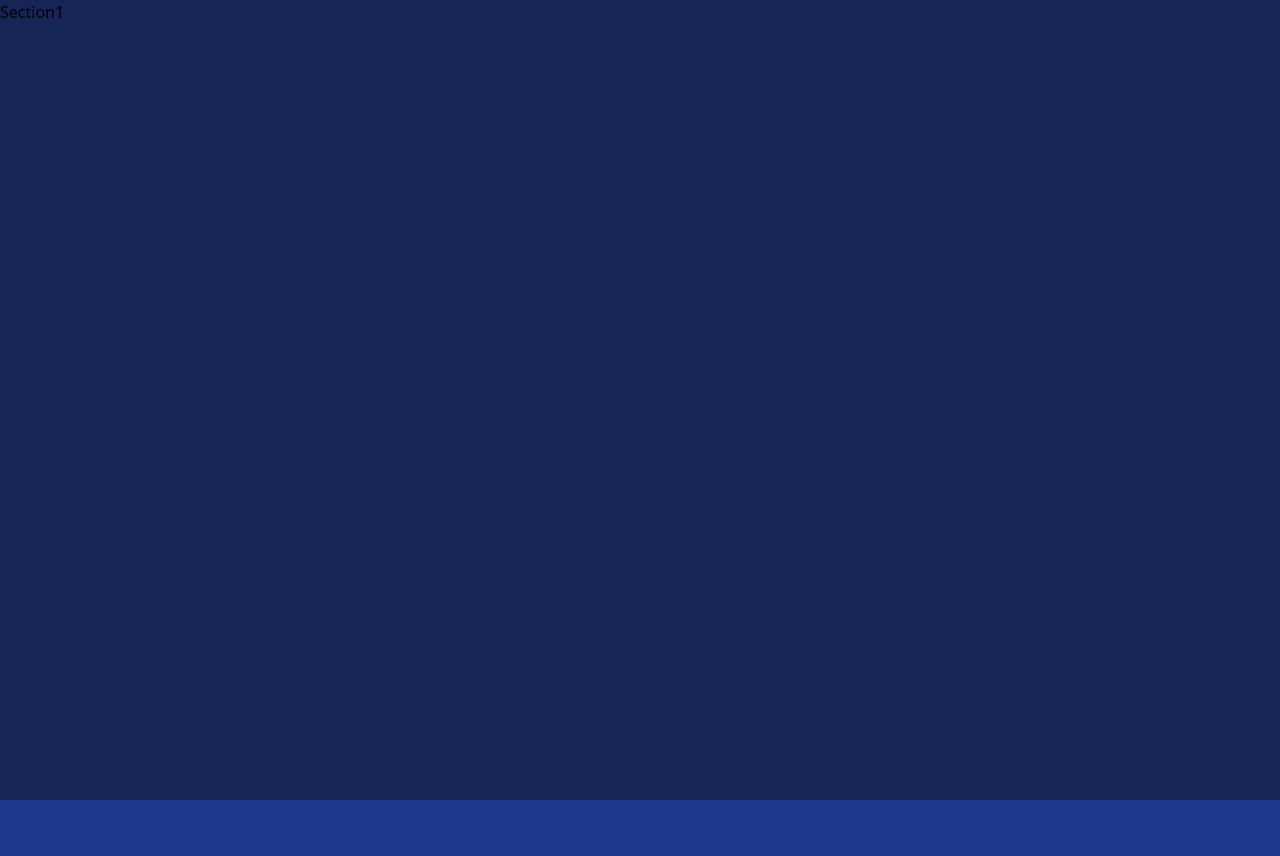
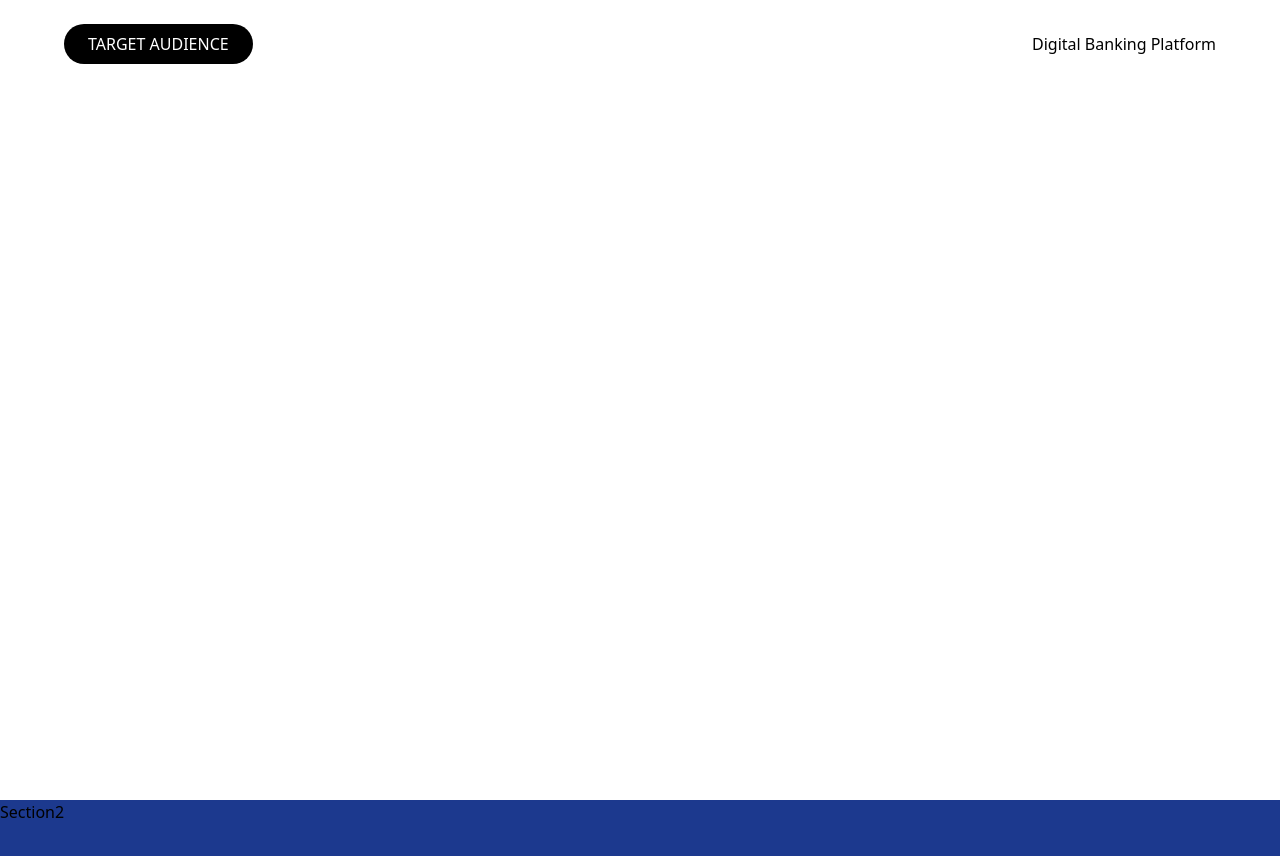
Before and after one commit to Sheikh-talha01/Web-development-Projects, a React (Vite) app in the folder UI-Design-Project/: page / in a window 1280 px wide. Shown: the top 856 px of the page. Built offline with nearby package versions, Linux system fonts and the light colour scheme.

Commit message:
adding new Project under a name "UI-Design-Project"

```diff
--- /dev/null
+++ b/UI-Design-Project/src/Components/Section1/Navbar.jsx
@@ -0,0 +1,11 @@
+import React from 'react'
+
+const Navbar = () => {
+    return (
+        <div className='flex items-center place-content-between  py-6 px-16'>
+            <h4 className='bg-black text-white uppercase px-6 py-2 rounded-full'>Target Audience</h4>
+            <button>Digital Banking Platform</button>
+        </div>
+    )
+}
+export default Navbar
--- a/UI-Design-Project/src/Components/Section1/Section1.jsx
+++ b/UI-Design-Project/src/Components/Section1/Section1.jsx
@@ -1,8 +1,10 @@
 import React from 'react'
-
+import Navbar  from "./Navbar.jsx";
 const Section1 = () => {
     return (
-        <div className='h-screen w-full bg-blue-950'>Section1</div>
+        <div className='h-screen w-full '>
+            <Navbar/>
+        </div>
     )
 }
 export default Section1
--- a/UI-Design-Project/src/Components/Section2/Section2.jsx
+++ b/UI-Design-Project/src/Components/Section2/Section2.jsx
@@ -2,7 +2,7 @@ import React from 'react'
 
 const Section2 = () => {
     return (
-        <div className='h-screen w-full bg-blue-900'></div>
+        <div className='h-screen w-full bg-blue-900'>Section2</div>
     )
 }
 export default Section2
```
